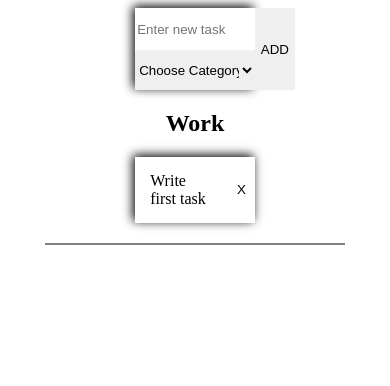
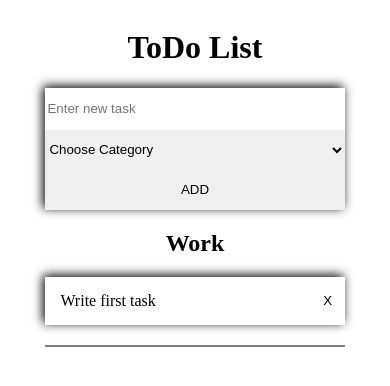
Before and after one commit to xDKey/todoapp-typescript, a React app: page / in a window 390 px wide. Shown: the top 386 px of the page. Built offline with nearby package versions, Linux system fonts and the light colour scheme.

Commit message:
style: add media queries for responsive

```diff
--- a/src/components/App.tsx
+++ b/src/components/App.tsx
@@ -33,6 +33,7 @@ const App: React.FC = () => {
   }
   return (
     <StyledMain>
+      <h1>ToDo List</h1>
       <InputNewToDo addNewItem={addNewItem} />
       <ToDoList toDoList={toDoListState} setToDoList={setToDoListState} />
     </StyledMain>
--- a/src/components/InputNewToDo.tsx
+++ b/src/components/InputNewToDo.tsx
@@ -46,6 +46,11 @@ const StyledForm = styled.form`
   display: flex;
   width: 40%;
   box-shadow: -2px -2px 10px black;
+
+  @media (max-width: 768px) {
+    width: 100%;
+    flex-direction: column;
+  }
 `
 
 const Wrapper = styled.section`
@@ -66,6 +71,9 @@ const StyledSelect = styled.select`
 
 const StyledButton = styled.button`
   border: none;
+  @media (max-width: 768px) {
+    height: 40px;
+  }
 `
 
 export default InputNewToDo
--- a/src/components/ToDoItem.tsx
+++ b/src/components/ToDoItem.tsx
@@ -45,6 +45,10 @@ const StyledToDoItem = styled.div`
   width: 40%;
 
   box-shadow: -2px -2px 10px black;
+
+  @media (max-width: 768px) {
+    width: 100%;
+  }
 `
 
 export default ToDoItem
```
